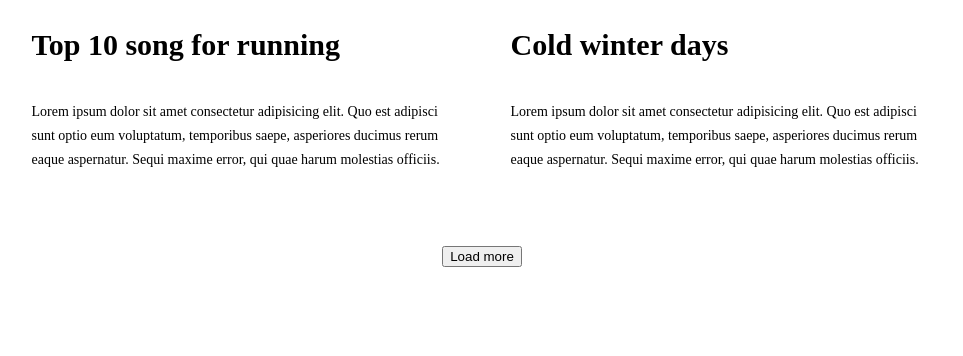
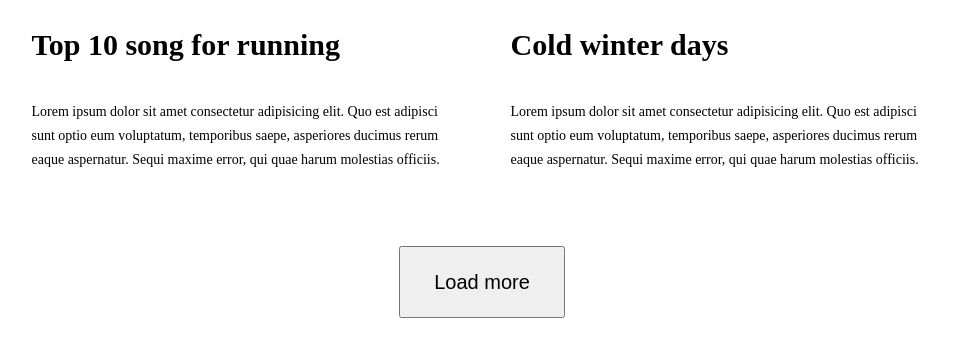
Before and after one commit to AndrewMrchk/andrii-marchuk.github.io, a plain HTML site: page index.html in a window 1280 px wide. Shown: the part 1874-2230 px from the top of the page, without its empty margins (158-1121 px from the left). Drawn offline with Linux system fonts and the light colour scheme.

Commit message:
commited new buttons style

```diff
--- a/css/style.css
+++ b/css/style.css
@@ -109,3 +109,9 @@ p {
   position: relative;
   text-align: center;
 }
+
+button {
+  padding: 22px 33px;
+  font-size: 20px;
+  line-height: 24px;
+}
```
